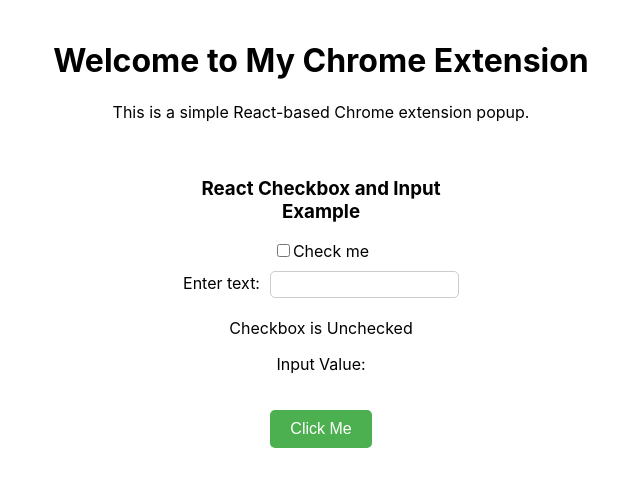
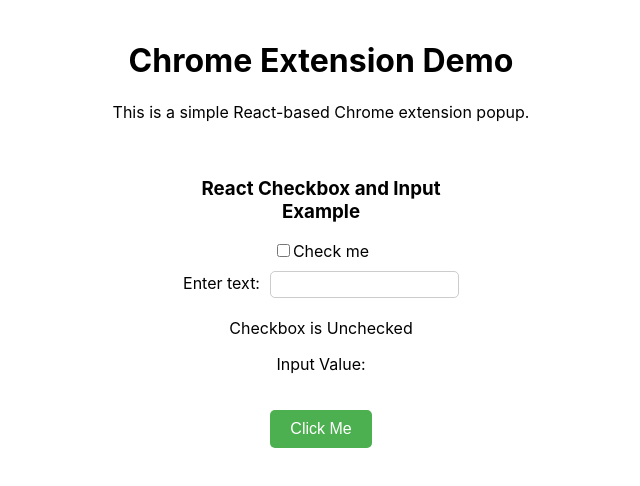
Before and after one commit to developer-midas/react-chrome-extension, a React (Create React App) app in the folder midas/: page / in a window 1280 px wide. Shown: the top 486 px of the page, without its empty margins (319-959 px from the left). Built offline with nearby package versions, Linux system fonts and the light colour scheme.

Commit message:
modify title and desc

```diff
--- a/midas/src/App.js
+++ b/midas/src/App.js
@@ -4,13 +4,13 @@
 
 function App() {
   const handleClick = () => {
-    alert("Hello! This is a simple React Chrome extension.");
+    alert("React Chrome extension.");
   };
 
   return (
     <div className="App" style={{ padding: "20px", textAlign: "center" }}>
 
-      <h1>Welcome to My Chrome Extension</h1>
+      <h1>Chrome Extension  Demo</h1>
       <p>This is a simple React-based Chrome extension popup.</p>
       <CheckAndInput />
       <button
```
